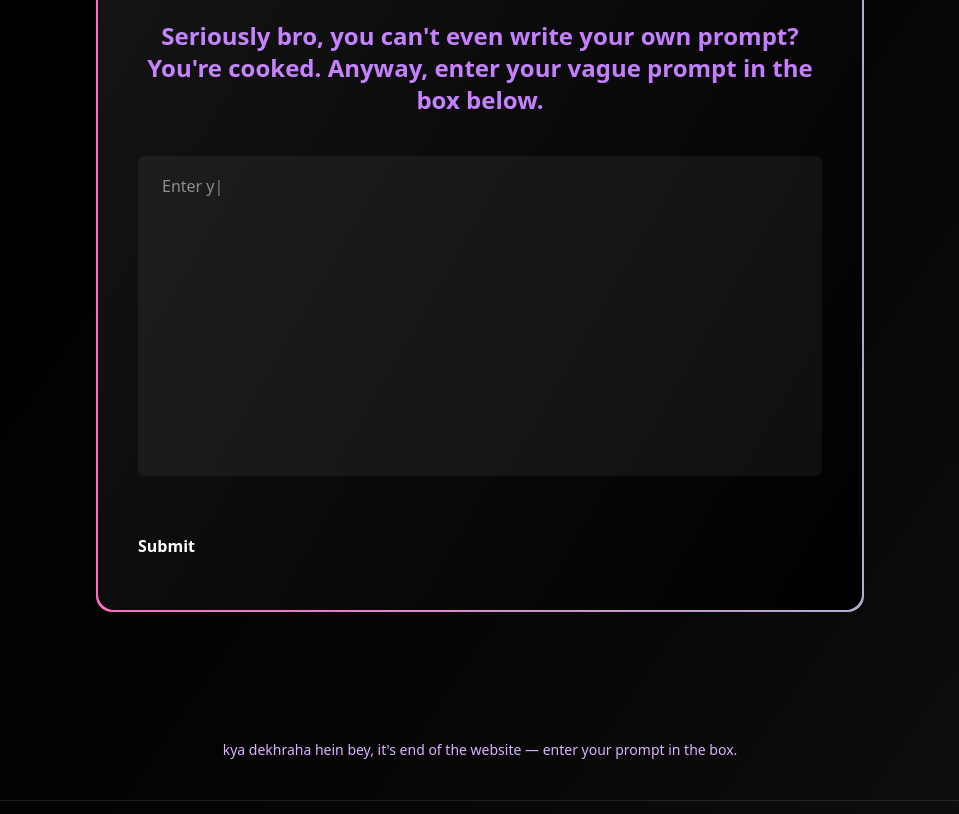
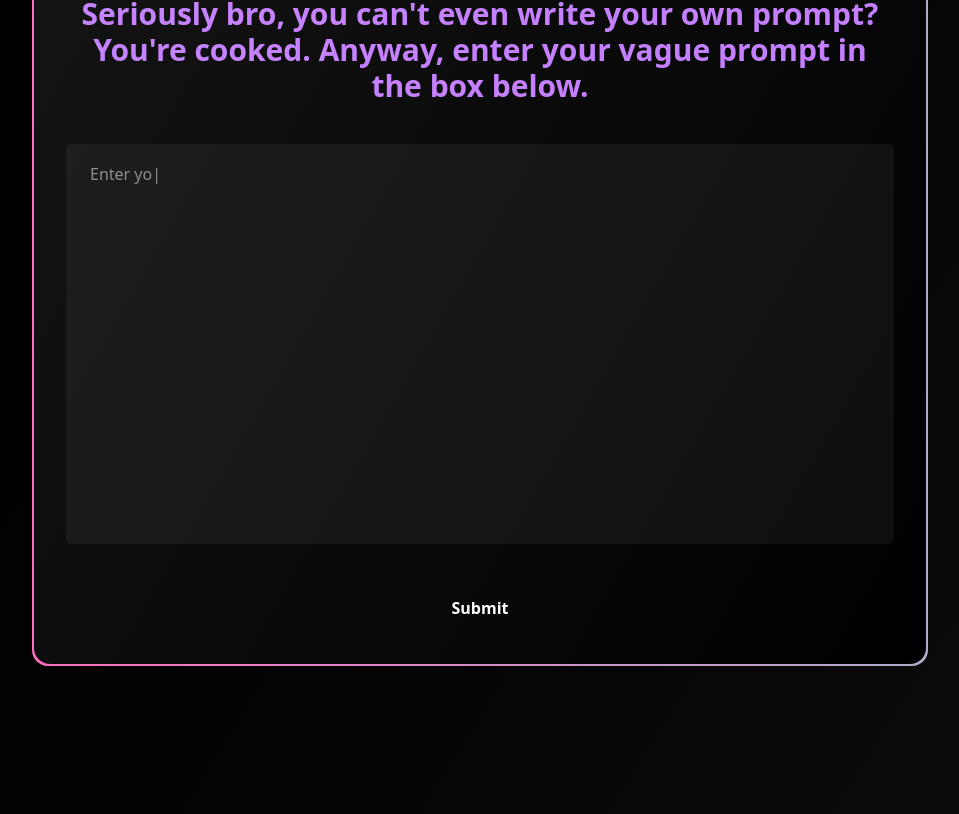
Before and after one commit to Madhav5697/zeno, a Next.js app: page / in a window 1280 px wide. Shown: the part 966-1780 px from the top of the page, without its empty margins (160-1119 px from the left). Built offline with nearby package versions, Linux system fonts and the light colour scheme.

Commit message:
Update layout and responsiveness for prompt dashboard and refine page

```diff
--- a/src/app/dashboard/page.tsx
+++ b/src/app/dashboard/page.tsx
@@ -2,16 +2,34 @@
 
 import { useEffect, useState } from 'react';
 import { useRouter } from 'next/navigation';
+import { createClient } from '@supabase/supabase-js';
 import HeroSection from '../hero/Hero';
 import Link from 'next/link';
+
+const supabase = createClient(
+  process.env.NEXT_PUBLIC_SUPABASE_URL!,
+  process.env.NEXT_PUBLIC_SUPABASE_ANON_KEY!
+);
 
 const phrases = ['Enter your prompt here...', 'Enter your text here...'];
 
 export default function Dashboard() {
-  const [inputValue, setInputValue] = useState<string>('');
+  const [inputValue, setInputValue] = useState('');
   const [placeholderText, setPlaceholderText] = useState('');
   const [isFocused, setIsFocused] = useState(false);
+  const [username, setUsername] = useState<string | null>(null);
   const router = useRouter();
+
+  useEffect(() => {
+    const getUser = async () => {
+      const { data: { user } } = await supabase.auth.getUser();
+      if (user?.email) {
+        const name = user.email.split('@')[0];
+        setUsername(name);
+      }
+    };
+    getUser();
+  }, []);
 
   useEffect(() => {
     if (isFocused) return;
@@ -40,20 +58,25 @@ export default function Dashboard() {
     return () => clearInterval(interval);
   }, [isFocused]);
 
-  const handleSubmit = (e: React.FormEvent<HTMLFormElement>) => {
+  const handleSubmit = (e: React.FormEvent) => {
     e.preventDefault();
     if (!inputValue.trim()) return;
 
     const previousRaw = JSON.parse(localStorage.getItem('prompt_history') || '[]');
 
-    const previous = (previousRaw as string[]).map((item) => ({
-      original: item,
-      refined: `Refined: ${item.trim().replace(/a ai/g, 'an AI')}`,
-    }));
+    const previous = (previousRaw as any[]).map((item) => {
+      if (typeof item === 'string') {
+        return {
+          original: item,
+          refined: `Refined: ${item.trim().replace(/a ai/g, 'an AI')}`
+        };
+      }
+      return item;
+    });
 
     const newEntry = {
       original: inputValue,
-      refined: `Refined: ${inputValue.trim().replace(/a ai/g, 'an AI')}`,
+      refined: `Refined: ${inputValue.trim().replace(/a ai/g, 'an AI')}`
     };
 
     const updated = [newEntry, ...previous].slice(0, 20);
@@ -66,31 +89,34 @@ export default function Dashboard() {
   return (
     <div className="min-h-screen bg-gradient-to-br from-black to-[#111111] text-white">
       {/* Header */}
-      <header className="w-full px-4 sm:px-8 py-4 flex justify-between items-center bg-black/30 backdrop-blur-md fixed top-0 z-50 border-b border-white/10 shadow-sm animate-fade-down">
-        <nav className="flex space-x-4 text-white/80 text-sm font-medium">
+      <header className="w-full px-4 sm:px-8 py-4 sm:py-5 flex justify-between items-center bg-black/30 backdrop-blur-md fixed top-0 z-50 border-b border-white/10 animate-fade-down shadow-sm transition-all duration-700">
+        <nav className="flex space-x-4 sm:space-x-6 text-white/80 text-sm font-medium">
           <Link href="/dashboard" className="hover:text-white transition">Home</Link>
           <Link href="/faq" className="hover:text-white transition">FAQ</Link>
           <Link href="/terms" className="hover:text-white transition">Terms</Link>
           <Link href="/history" className="hover:text-white transition font-semibold">History</Link>
         </nav>
         <div className="text-white text-sm font-medium">
-          Welcome, <span className="font-semibold text-purple-400">Madhav</span>
+          Welcome, <span className="font-semibold text-purple-400">{username || '...'}</span>
         </div>
       </header>
 
+      {/* Hero */}
       <HeroSection />
 
-      {/* Prompt Input */}
-      <main className="flex flex-col items-center justify-center px-4 sm:px-8 pt-10 pb-24 sm:pb-36">
+      {/* Prompt Box with Animation */}
+      <main className="flex flex-col items-center justify-center px-4 sm:px-10 pt-24 sm:pt-32 pb-24 sm:pb-36">
         <div
-          className="max-w-4xl w-full"
+          className="max-w-4xl w-full mx-2 sm:mx-0"
           onMouseMove={(e) => {
             const card = e.currentTarget.querySelector('.glow-inner') as HTMLDivElement;
             const rect = e.currentTarget.getBoundingClientRect();
             const x = e.clientX - rect.left;
             const y = e.clientY - rect.top;
-            const rotateX = ((y - rect.height / 2) / rect.height / 2) * 6;
-            const rotateY = ((x - rect.width / 2) / rect.width / 2) * -6;
+            const centerX = rect.width / 2;
+            const centerY = rect.height / 2;
+            const rotateX = ((y - centerY) / centerY) * 6;
+            const rotateY = ((x - centerX) / centerX) * -6;
             card.style.transform = `rotateX(${rotateX}deg) rotateY(${rotateY}deg) scale(1.01)`;
           }}
           onMouseLeave={(e) => {
@@ -98,13 +124,13 @@ export default function Dashboard() {
             card.style.transform = 'rotateX(0deg) rotateY(0deg) scale(1)';
           }}
         >
-          <div className="glow-border animate-popup transition duration-500 ease-in-out">
-            <div className="glow-inner transition-transform duration-300 ease-out">
+          <div className="glow-border animate-popup">
+            <div className="glow-inner transition-transform duration-300 ease-out p-5 sm:p-8">
               <h2 className="text-2xl sm:text-3xl font-semibold text-center text-purple-400 mb-10 animate-fade-up">
                 Seriously bro, you can&apos;t even write your own prompt? You&apos;re cooked. Anyway, enter your vague prompt in the box below.
               </h2>
 
-              <form className="relative space-y-6" onSubmit={handleSubmit}>
+              <form className="relative space-y-6 flex flex-col" onSubmit={handleSubmit}>
                 {inputValue === '' && !isFocused && (
                   <span className="absolute top-[18px] left-[24px] text-white/50 pointer-events-none z-10">
                     {placeholderText}<span className="animate-pulse">|</span>
@@ -116,17 +142,22 @@ export default function Dashboard() {
                   onFocus={() => setIsFocused(true)}
                   onBlur={() => setIsFocused(false)}
                   onChange={(e) => setInputValue(e.target.value)}
-                  className="glass-input h-[50vh] pt-5 relative z-20"
+                  className="glass-input min-h-[200px] sm:h-[50vh] pt-4 sm:pt-5 relative z-20 w-full"
                 />
-                <button type="submit" className="glass-button gradient-button">
-                  Submit
-                </button>
+                <button
+  type="submit"
+  className="glass-button gradient-button w-full sm:w-full py-3 sm:py-4 text-base sm:text-lg font-semibold text-white text-center"
+>
+  Submit
+</button>
+
               </form>
             </div>
           </div>
         </div>
       </main>
 
+      {/* Footer */}
       <div className="text-center text-sm sm:text-base text-purple-300 font-light mt-16 px-4 sm:px-0">
         kya dekhraha hein bey, it&apos;s end of the website — enter your prompt in the box.
       </div>
--- a/src/app/globals.css
+++ b/src/app/globals.css
@@ -50,13 +50,16 @@
 
   .gradient-button::before {
     content: '';
-    @apply absolute top-0 left-0 h-full;
+    position: absolute;
+    top: 0;
+    left: 0;
+    height: 100%;
     width: 0%;
-    background: linear-gradient(90deg, #ff6ec4, #7873f5, #5eead4);
-    background-size: 200% 200%;
-    transition: width 0.5s ease-in-out;
     z-index: -1;
     border-radius: 0.5rem;
+    transition: width 0.4s ease-in-out;
+    background: linear-gradient(to right, #ff6ec4, #7873f5, #5eead4);
+    background-size: 200% 200%;
   }
 
   .gradient-button:hover::before,
--- a/src/app/page.tsx
+++ b/src/app/page.tsx
@@ -52,29 +52,25 @@ export default function Home() {
   return (
     <div className="min-h-screen bg-gradient-to-br from-black to-[#111111] text-white">
       {/* Header */}
-      <header className="w-full px-4 sm:px-8 py-4 flex justify-between items-center bg-black/30 backdrop-blur-md fixed top-0 z-50 border-b border-white/10 animate-fade-down shadow-sm">
+      <header className="w-full px-4 sm:px-8 py-4 sm:py-5 flex justify-between items-center bg-black/30 backdrop-blur-md fixed top-0 z-50 border-b border-white/10 animate-fade-down shadow-sm transition-all duration-700">
         <nav className="flex space-x-4 sm:space-x-6 text-white/80 text-sm font-medium">
           <Link href="/" className="hover:text-white">Home</Link>
           <Link href="/faq" className="hover:text-white">FAQ</Link>
           <Link href="/terms" className="hover:text-white">Terms</Link>
         </nav>
         <div className="flex space-x-2 sm:space-x-4">
-          <Link href="/login" className="px-3 py-1 sm:px-4 sm:py-2 text-sm text-white border border-white/20 rounded hover:bg-white/10">
-            Login
-          </Link>
-          <Link href="/signup" className="px-3 py-1 sm:px-4 sm:py-2 text-sm text-black bg-white rounded hover:bg-gray-200">
-            Sign Up
-          </Link>
+          <Link href="/login" className="px-3 sm:px-4 py-1 sm:py-2 text-sm text-white border border-white/20 rounded hover:bg-white/10 transition">Login</Link>
+          <Link href="/signup" className="px-3 sm:px-4 py-1 sm:py-2 text-sm text-black bg-white rounded hover:bg-gray-200 transition">Sign Up</Link>
         </div>
       </header>
 
       {/* Hero */}
       <HeroSection />
 
-      {/* Prompt Box */}
-      <main className="flex flex-col items-center justify-center px-4 sm:px-8 pb-20 pt-24 sm:pt-36">
+      {/* Prompt Section */}
+      <main className="flex flex-col items-center justify-center px-4 sm:px-10 pt-24 sm:pt-32 pb-24 sm:pb-36">
         <div
-          className="w-full max-w-2xl sm:max-w-3xl"
+          className="max-w-4xl w-full mx-2 sm:mx-0"
           onMouseMove={(e) => {
             const card = e.currentTarget.querySelector('.glow-inner') as HTMLDivElement;
             const rect = e.currentTarget.getBoundingClientRect();
@@ -88,44 +84,45 @@ export default function Home() {
           }}
           onMouseLeave={(e) => {
             const card = e.currentTarget.querySelector('.glow-inner') as HTMLDivElement;
-            card.style.transform = `rotateX(0deg) rotateY(0deg) scale(1)`;
+            card.style.transform = 'rotateX(0deg) rotateY(0deg) scale(1)';
           }}
         >
           <div className="glow-border animate-popup">
-            <div className="glow-inner p-6 sm:p-10">
-              <h2 className="text-lg sm:text-2xl font-semibold text-center text-purple-400 mb-8 sm:mb-10 animate-fade-up">
+            <div className="glow-inner transition-transform duration-300 ease-out p-5 sm:p-8">
+              <h2 className="text-2xl sm:text-3xl font-semibold text-center text-purple-400 mb-10 animate-fade-up">
                 Seriously bro, you can&apos;t even write your own prompt? You&apos;re cooked. Anyway, enter your vague prompt in the box below.
               </h2>
 
-              <form className="relative space-y-6" onSubmit={handleSubmit}>
+              <form className="relative space-y-6 flex flex-col" onSubmit={handleSubmit}>
                 {inputValue === '' && !isFocused && (
                   <span className="absolute top-[18px] left-[24px] text-white/50 pointer-events-none z-10">
                     {placeholderText}<span className="animate-pulse">|</span>
                   </span>
                 )}
                 <textarea
-                  rows={8}
+                  rows={10}
                   value={inputValue}
                   onFocus={() => setIsFocused(true)}
                   onBlur={() => setIsFocused(false)}
                   onChange={(e) => setInputValue(e.target.value)}
-                  className="glass-input h-[40vh] pt-5 relative z-20 w-full text-sm sm:text-base"
+                  className="glass-input min-h-[200px] sm:h-[50vh] pt-4 sm:pt-5 relative z-20 w-full"
                 />
-                <button type="submit" className="glass-button gradient-button w-full sm:w-auto">
-                  Submit
-                </button>
+                <button type="submit" className="glass-button gradient-button">
+  Submit
+</button>
+
               </form>
             </div>
           </div>
         </div>
       </main>
 
-      {/* Footer Note */}
-      <div className="text-center text-xs sm:text-sm text-purple-300 font-light mt-12 px-4">
+      {/* Footer */}
+      <div className="text-center text-sm sm:text-base text-purple-300 font-light mt-16 px-4 sm:px-0">
         kya dekhraha hein bey, it&apos;s end of the website — enter your prompt in the box.
       </div>
 
-      <footer className="w-full text-center text-white/70 text-xs sm:text-sm py-6 border-t border-white/10 mt-10 px-4">
+      <footer className="w-full text-center text-white/70 text-sm py-8 border-t border-white/10 mt-10 px-4 sm:px-0">
         <p className="mb-2">Made by <span className="text-white font-medium">Madhav Ariaktota</span></p>
         <a
           href="https://instagram.com/madhavarikatota"
```
